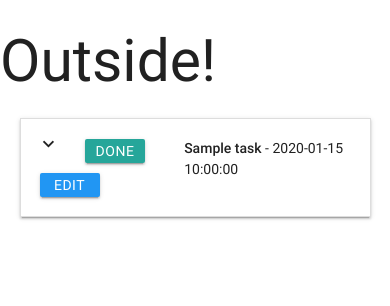
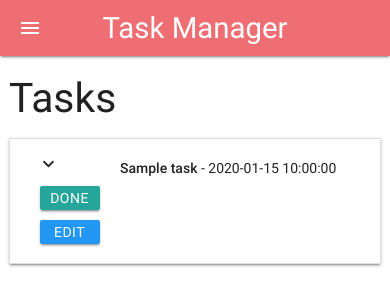
Before and after one commit to sctlcd/task-manager, a Flask app: page / in a window 390 px wide. Shown: the top 306 px of the page. Run offline with Flask 2, Linux system fonts and the light colour scheme; a database or web service that is not in the repository returns one stand-in record (values such as "Sample title"); some libraries are stand-ins or nearby versions.

Commit message:
add sidenav and mobile-nav

```diff
--- a/templates/base.html
+++ b/templates/base.html
@@ -1,31 +1,52 @@
 <!DOCTYPE html>
 <html lang="en">
+
 <head>
   <link href="https://fonts.googleapis.com/icon?family=Material+Icons" rel="stylesheet">
-  <link rel="stylesheet"  href="https://cdnjs.cloudflare.com/ajax/libs/materialize/0.100.2/css/materialize.min.css">
+  <link rel="stylesheet" href="https://cdnjs.cloudflare.com/ajax/libs/materialize/0.100.2/css/materialize.min.css">
   <link rel="stylesheet" href="{{url_for('static', filename='css/style.css')}}" type="text/css">
 
 </head>
+
 <body>
-  <h1>Outside!</h1>
+  <header>
+        <nav>
+            <div class="nav-wrapper">
+                <a href="{{url_for('get_tasks')}}" class="brand-logo center">Task Manager</a>
+                <a href="#" data-activates="mobile-demo" class="button-collapse"><i class="material-icons">menu</i></a>
+                <ul id="nav-mobile" class="right hide-on-med-and-down">
+                    <li><a href="{{url_for('get_tasks')}}">Home</a></li>
+                    <li><a href="{{url_for('add_task')}}">New Task</a></li>
+                    <li><a href="{{url_for('get_categories')}}">Manage Categories</a></li>
+                </ul>
+                <ul class="side-nav" id="mobile-demo">
+                    <li><a href="{{url_for('get_tasks')}}">Home</a></li>
+                    <li><a href="{{url_for('add_task')}}">New Task</a></li>
+                    <li><a href="{{url_for('get_categories')}}">Manage Categories</a></li>
+                </ul>
+            </div>
+        </nav>
+    </header>
   <div class="container">
     {% block content %}
     {% endblock %}
   </div>
-<!-- scripts -->
+  <!-- scripts -->
   <script src="https://cdnjs.cloudflare.com/ajax/libs/jquery/3.5.1/jquery.min.js" integrity="sha512-bLT0Qm9VnAYZDflyKcBaQ2gg0hSYNQrJ8RilYldYQ1FxQYoCLtUjuuRuZo+fjqhx/qtq/1itJ0C2ejDxltZVFg==" crossorigin="anonymous"></script>
   <script src="https://cdnjs.cloudflare.com/ajax/libs/materialize/1.0.0/js/materialize.min.js" integrity="sha512-NiWqa2rceHnN3Z5j6mSAvbwwg3tiwVNxiAQaaSMSXnRRDh5C2mk/+sKQRw8qjV1vN4nf8iK2a0b048PnHbyx+Q==" crossorigin="anonymous"></script>
   <script type="text/javascript">
-    $(document).ready(function(){
+    $(document).ready(function() {
+      $('.collapsible').collapsible();
       $('select').formSelect();
-      $('.collapsible').collapsible();
+      $(".button-collapse").sidenav();
 
       $('.datepicker').datepicker();
-
+      // $('.sidenav').sidenav();
       // document.getElementById("matfix").addEventListener("click", function(e) {
       //   e.stopPropagation();
       // });
     });
   </script>
 </body>
+
 </html>
--- a/templates/tasks.html
+++ b/templates/tasks.html
@@ -1,5 +1,8 @@
 {% extends 'base.html' %}
 {% block content %}
+<div class="row">
+  <h3>Tasks</h3>
+
     {% for task in tasks %}
     <ul class="collapsible" data-collapsible="accordion">
 
@@ -21,5 +24,5 @@
 
     </ul>
     {% endfor %}
-
+</div>
 {% endblock %}
```
